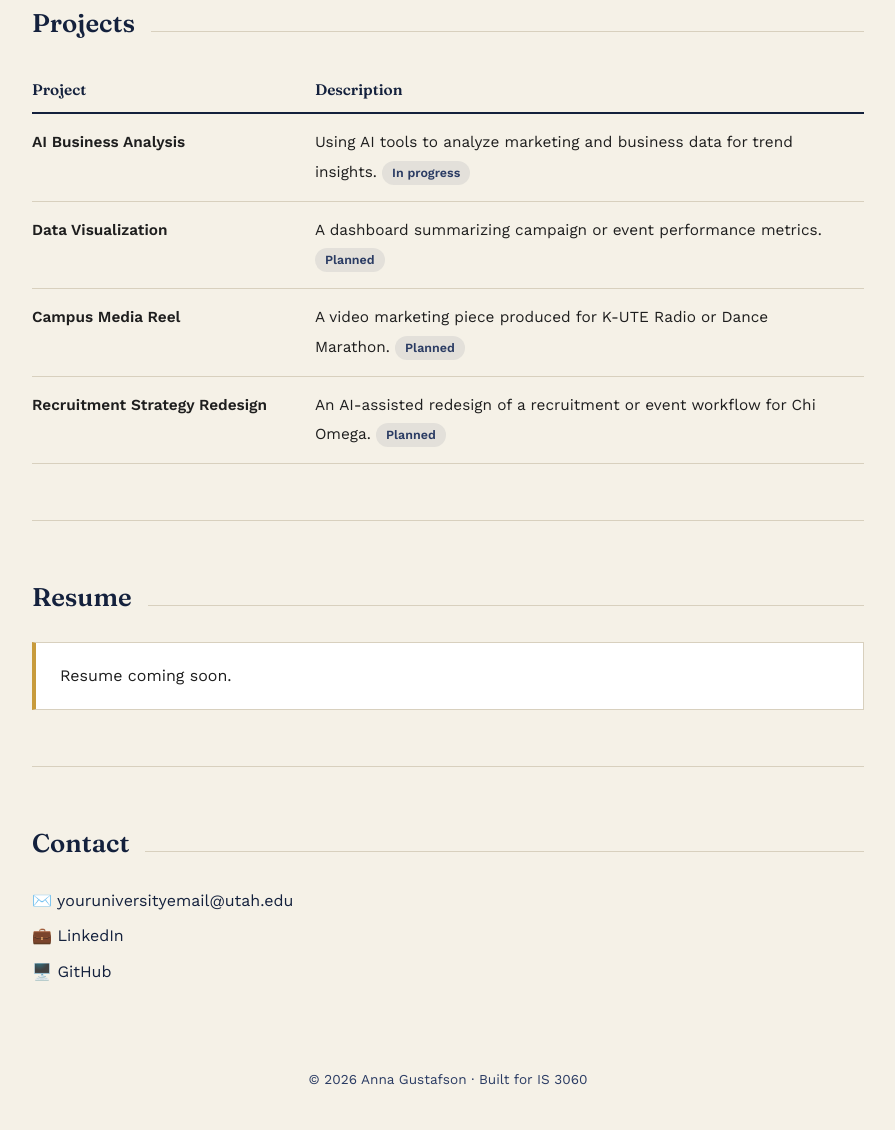
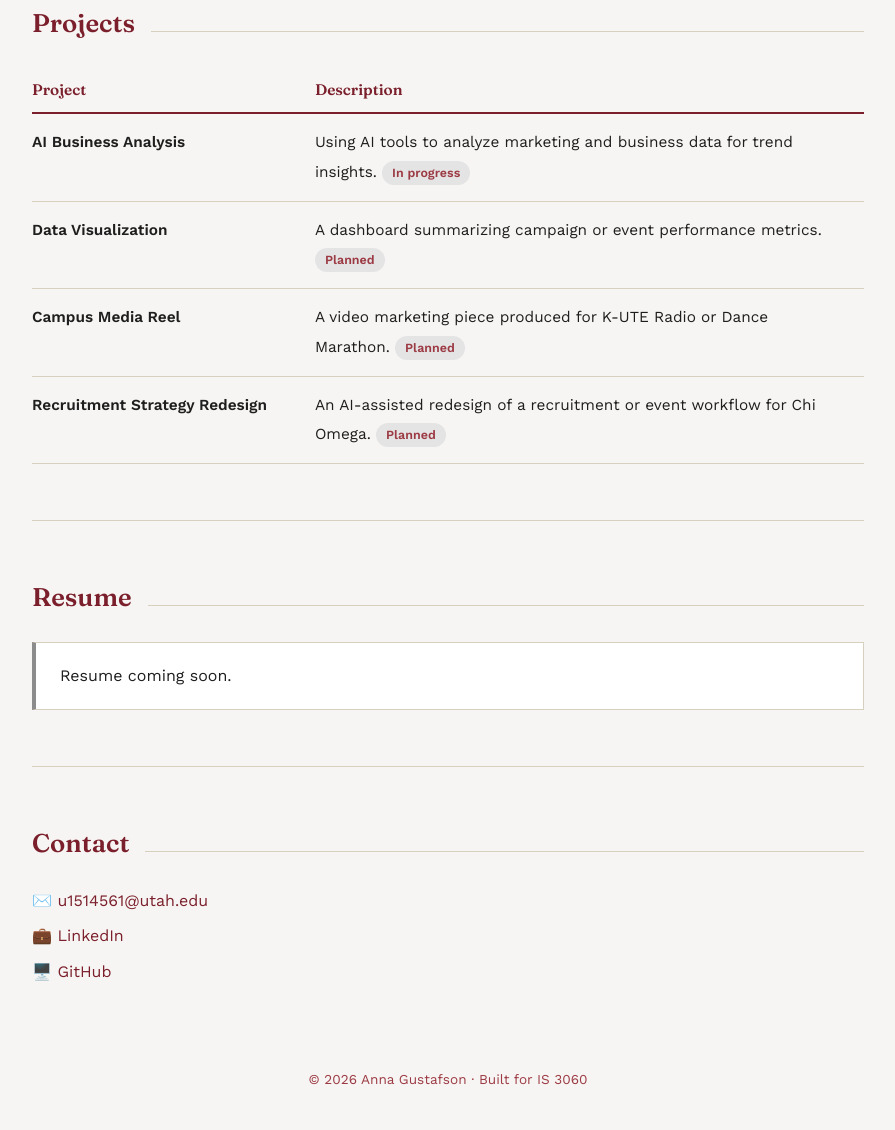
Before and after one commit to annaagustafson/annaagustafson.github.io, a plain HTML site: page index.html in a window 1280 px wide. Shown: the part 1118-2248 px from the top of the page, without its empty margins (192-1087 px from the left). Drawn offline with nearby package versions, Linux system fonts and the light colour scheme.

Commit message:
Update index.html

```diff
--- a/index.html
+++ b/index.html
@@ -8,10 +8,10 @@
 <link href="https://fonts.googleapis.com/css2?family=Fraunces:opsz,wght@9..144,400;9..144,500;9..144,600&family=Work+Sans:wght@400;500;600&display=swap" rel="stylesheet">
 <style>
   :root{
-    --navy: #14213D;
-    --navy-soft: #2A3B63;
-    --gold: #C89B3C;
-    --paper: #F5F1E7;
+    --red: #7A1F2B;
+    --red-soft: #9C3A44;
+    --grey: #8C8C8C;
+    --paper: #F7F5F3;
     --ink: #1E1E1E;
     --line: #D8D0BE;
     --white: #FFFFFF;
@@ -34,10 +34,10 @@
     font-family:'Fraunces', serif;
     font-weight: 600;
     margin:0;
-    color: var(--navy);
+    color: var(--red);
   }
 
-  a { color: var(--navy); }
+  a { color: var(--red); }
 
   .wrap{
     max-width: var(--max);
@@ -45,12 +45,11 @@
     padding: 0 24px;
   }
 
-  /* ---- Masthead ---- */
   .masthead{
-    background: var(--navy);
+    background: var(--red);
     color: var(--paper);
     padding: 56px 0 0;
-    border-bottom: 6px solid var(--gold);
+    border-bottom: 6px solid var(--grey);
   }
 
   .masthead .wrap{
@@ -74,7 +73,7 @@
   .title-line{
     margin-top: 8px;
     font-size: 1.05rem;
-    color: var(--gold);
+    color: var(--grey);
     font-weight: 500;
   }
 
@@ -88,8 +87,8 @@
     height: 128px;
     border-radius: 50%;
     object-fit: cover;
-    border: 3px solid var(--gold);
-    background: var(--navy-soft);
+    border: 3px solid var(--grey);
+    background: var(--red-soft);
     flex-shrink: 0;
   }
 
@@ -112,9 +111,8 @@
     transition: border-color 0.2s ease;
   }
 
-  nav a:hover{ border-color: var(--gold); }
+  nav a:hover{ border-color: var(--grey); }
 
-  /* ---- Sections ---- */
   section{
     padding: 56px 0;
     border-bottom: 1px solid var(--line);
@@ -146,7 +144,6 @@
     font-size: 1.05rem;
   }
 
-  /* ---- Skills ---- */
   .skills-grid{
     display: flex;
     flex-wrap: wrap;
@@ -165,7 +162,6 @@
     font-weight: 500;
   }
 
-  /* ---- Projects ---- */
   .projects-table{
     width: 100%;
     border-collapse: collapse;
@@ -176,9 +172,9 @@
     text-align: left;
     font-family: 'Fraunces', serif;
     font-weight: 600;
-    color: var(--navy);
+    color: var(--red);
     padding: 10px 16px 10px 0;
-    border-bottom: 2px solid var(--navy);
+    border-bottom: 2px solid var(--red);
   }
 
   .projects-table td{
@@ -196,14 +192,13 @@
     display:inline-block;
     font-size: 0.78rem;
     font-weight: 600;
-    color: var(--navy-soft);
+    color: var(--red-soft);
     background: rgba(20,33,61,0.08);
     padding: 2px 10px;
     border-radius: 20px;
     margin-top: 6px;
   }
 
-  /* ---- Resume / Contact ---- */
   .resume-box{
     display:flex;
     align-items:center;
@@ -212,13 +207,13 @@
     gap: 16px;
     background: var(--white);
     border: 1px solid var(--line);
-    border-left: 4px solid var(--gold);
+    border-left: 4px solid var(--grey);
     padding: 20px 24px;
   }
 
   .btn{
     display:inline-block;
-    background: var(--navy);
+    background: var(--red);
     color: var(--paper);
     text-decoration:none;
     padding: 10px 20px;
@@ -227,7 +222,7 @@
     font-size: 0.92rem;
   }
 
-  .btn:hover{ background: var(--navy-soft); }
+  .btn:hover{ background: var(--red-soft); }
 
   .contact-list{
     list-style:none;
@@ -246,7 +241,7 @@
     text-align:center;
     padding: 28px 0 40px;
     font-size: 0.85rem;
-    color: var(--navy-soft);
+    color: var(--red-soft);
   }
 
   @media (max-width: 600px){
@@ -267,7 +262,7 @@
         <h1 class="name">Anna Gustafson</h1>
         <p class="title-line">Marketing Student <span>· University of Utah</span></p>
       </div>
-      <img class="headshot" src="https://via.placeholder.com/128x128/2A3B63/F5F1E7?text=Photo" alt="Headshot of Anna">
+      <img class="headshot" src="headshot.jpg" alt="Headshot of Anna">
     </div>
     <nav>
       <a href="#about">About</a>
@@ -360,8 +355,8 @@
   <section id="contact">
     <div class="section-head"><h2>Contact</h2></div>
     <ul class="contact-list">
-      <li>✉️ <a href="mailto:youruniversityemail@utah.edu">youruniversityemail@utah.edu</a></li>
-      <li>💼 <a href="https://linkedin.com/in/yourname" target="_blank">LinkedIn</a></li>
+      <li>✉️ <a href="mailto:u1514561@utah.edu">u1514561@utah.edu</a></li>
+      <li>💼 <a href="https://linkedin.com/in/anna-gustafson-ba5222353" target="_blank">LinkedIn</a></li>
       <li>🖥️ <a href="https://github.com/annaagustafson" target="_blank">GitHub</a></li>
     </ul>
   </section>
```
